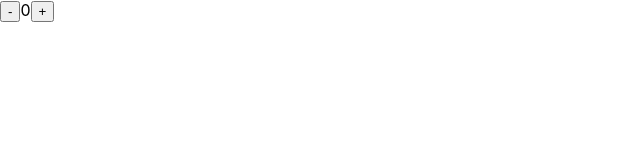
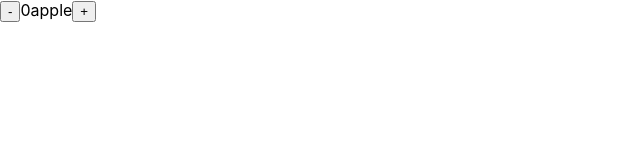
Before and after one commit to SethDimmer123/react-cc, a React (Create React App) app: page / in a window 1280 px wide. Shown: the top 160 px of the page, without its empty margins (0-640 px from the left). Built offline with nearby package versions, Linux system fonts and the light colour scheme.

Commit message:
initial commit

```diff
--- a/src/components/Counter.jsx
+++ b/src/components/Counter.jsx
@@ -1,31 +1,42 @@
 import React, { useState } from 'react';
 
 function Counter() {
-    const [counter, setCounter] = useState(0)
-    function incrementCounter() {
-        setCounter((prevcounter) => prevcounter + 1)
-        setCounter((prevcounter) => prevcounter + 1)
+    const [cart, setCart] = useState({
+        item: 'apple',
+        quantity: 0});
 
-    }
+        function removeApple() {
+//  1. use a callback to get the previous value
+//   2. spread out all the properties of the prev state
+//    3. only change the property that you need to change
+            setCart(prevCart => ({
+                ...prevCart,
+                quantity:prevCart.quantity - 1,
+            }))
+        }
 
-    // if i just want to change its value if the value
-    // depends on the previous value then i always
-    // want to use a callback function
-
-    function decrementCounter() {
-        setCounter((prevcounter) => prevcounter -1)
-        setCounter((prevcounter) => prevcounter -1)
-    }
-
-    // this is exactly how we update arrays and objects
+        function addApple() {
+            setCart(prevCart => ({
+                ...prevCart,
+                quantity:prevCart.quantity + 1,
+            }))
+        }
 
     return (
         <div>
-            <button onClick={decrementCounter}>-</button>
-            {counter}
-            <button onClick={incrementCounter}>+</button>
+            <button onClick={removeApple}>-</button>
+            {cart.quantity}
+            {cart.item}
+            <button onClick={addApple}>+</button>
         </div>
     )
 }
 
 export default Counter
+
+
+// we are shopping and we had a cart
+
+// are quantity of the cart is 0
+
+// but we wanted to buy 2 apples
```
